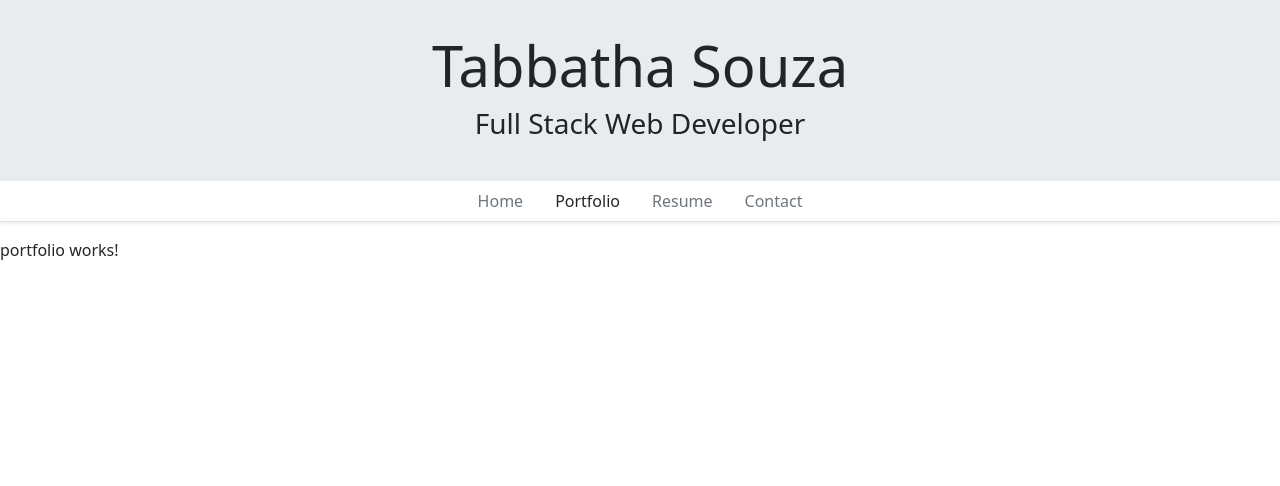
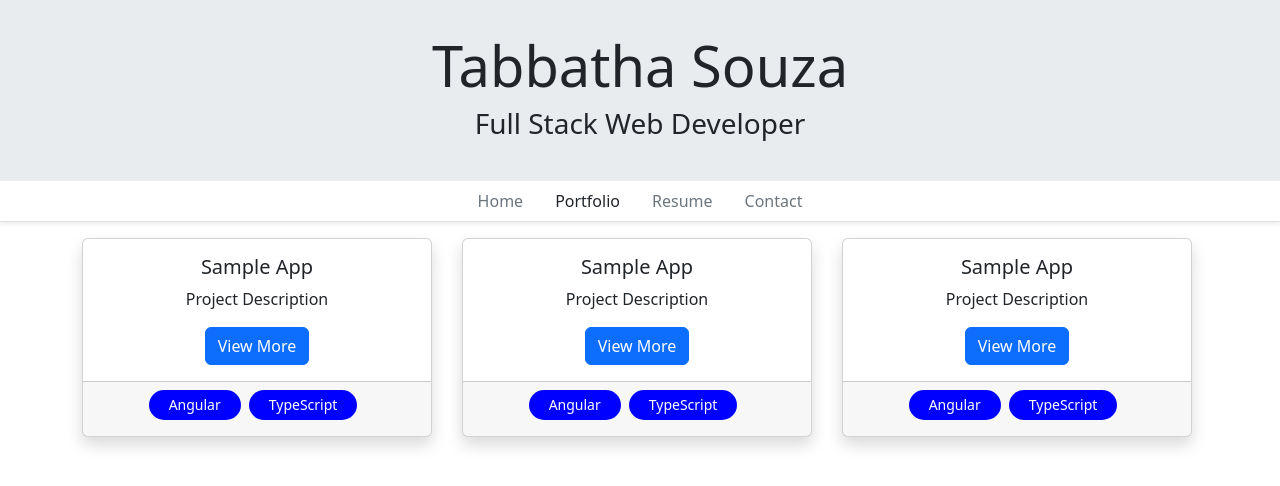
Before and after one commit to tabbdacat/angular-professional-portfolio, an Angular app: page /portfolio in a window 1280 px wide. Shown: the top 486 px of the page. Built offline with nearby package versions, Linux system fonts and the light colour scheme.

Commit message:
add project-card component, add styling/content to cards, place them in portfolio

```diff
--- a/src/app/app.module.ts
+++ b/src/app/app.module.ts
@@ -10,6 +10,7 @@ import { HomeComponent } from './home/home.component';
 import { PortfolioComponent } from './portfolio/portfolio.component';
 import { ResumeComponent } from './resume/resume.component';
 import { ContactComponent } from './contact/contact.component';
+import { ProjectCardComponent } from './project-card/project-card.component';
 
 @NgModule({
   declarations: [
@@ -19,7 +20,8 @@ import { ContactComponent } from './contact/contact.component';
     HomeComponent,
     PortfolioComponent,
     ResumeComponent,
-    ContactComponent
+    ContactComponent,
+    ProjectCardComponent
   ],
   imports: [
     BrowserModule,
--- a/src/app/portfolio/portfolio.component.html
+++ b/src/app/portfolio/portfolio.component.html
@@ -1 +1,14 @@
-<p>portfolio works!</p>
+<div class="container">
+    <div class="row">
+        <div class="col-lg-4 col-md-6 mb-4" style="max-width: 380px; min-width: 380px;">
+        <app-project-card [projectName]="'Sample App'"></app-project-card>
+        </div>
+        <div class="col-lg-4 col-md-6 mb-4" style="max-width: 380px; min-width: 380px;">
+            <app-project-card [projectName]="'Sample App'"></app-project-card>
+        </div>
+        <div class="col-lg-4 col-md-6 mb-4" style="max-width: 380px; min-width: 380px;">
+            <app-project-card [projectName]="'Sample App'"></app-project-card>
+        </div>
+    </div>
+
+</div>
--- /dev/null
+++ b/src/app/project-card/project-card.component.css
@@ -0,0 +1,10 @@
+.tag {
+    padding: 0 20px;
+    height: 30px;
+    width: fit-content;
+    font-size: 14px;
+    line-height: 30px;
+    border-radius: 25px;
+    background-color: blue;
+    color: white;
+}
--- /dev/null
+++ b/src/app/project-card/project-card.component.html
@@ -0,0 +1,14 @@
+<div class="card shadow text-center" style="max-width: 350px; min-width: 350px">
+    <div class="card-body">
+        <h5 class="card-title">{{projectName}}</h5>
+        <p class="card-text">Project Description</p>
+        <button class="btn btn-primary">View More</button>
+    </div>
+    <div class="card-footer">
+        <div class="d-flex flex-wrap justify-content-center">
+            <div class="tag me-2 mb-2">Angular</div>
+            <div class="tag me-2 mb-2">TypeScript</div>
+        </div>
+
+    </div>
+</div>
```
Also changed, not shown: src/app/project-card/project-card.component.ts (added, +11 -0 lines).
